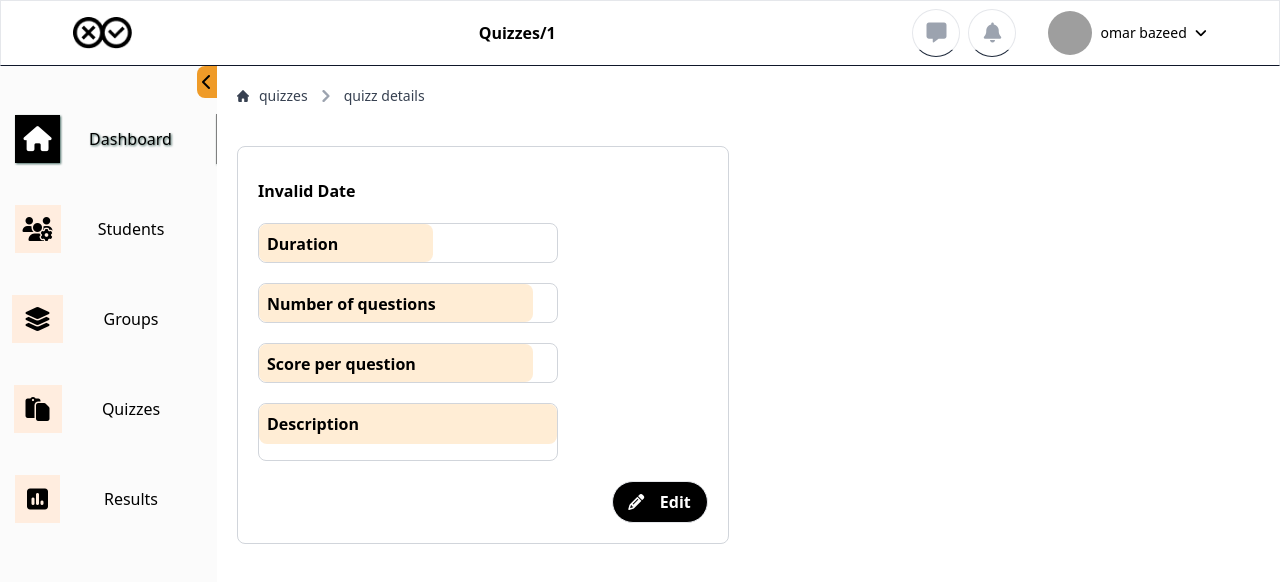
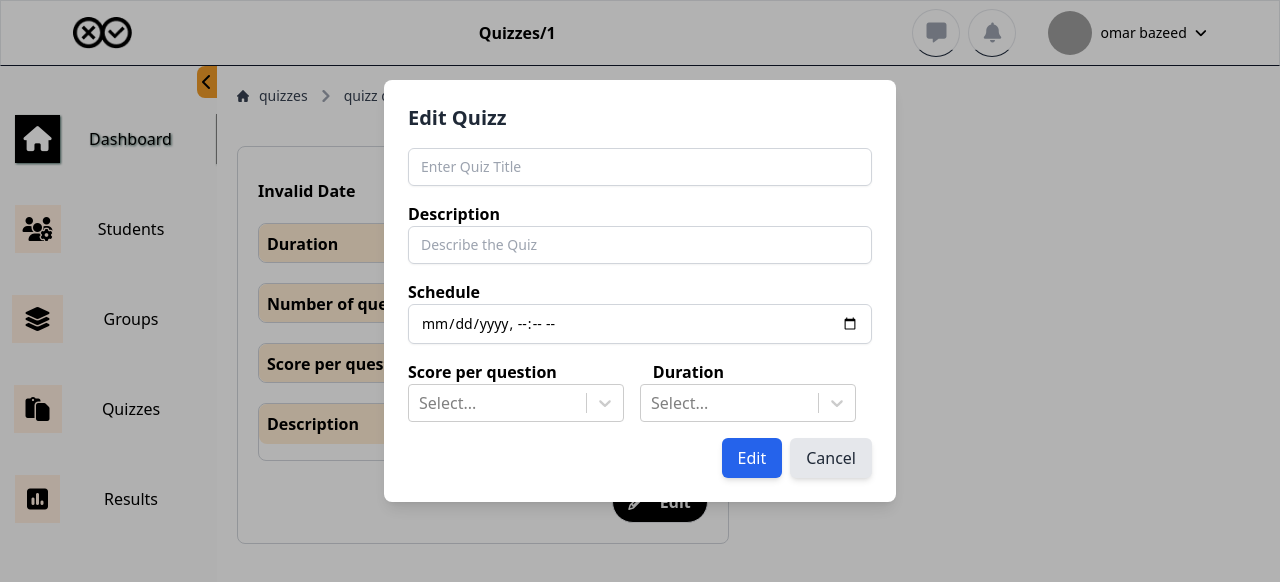
Before and after one commit to MahmoudJacobs/Quiz-App, a React (Vite) app: page /dashboard/quizzes/1 in a window 1280 px wide. Both pictures are taken after a click on the button "Edit". Shown: the top 582 px of the page. Built offline with nearby package versions, Linux system fonts and the light colour scheme; no server answers; grey boxes are pictures that could not be loaded.

Commit message:
quizz details done

```diff
--- a/src/Modules/AdminDashboard/Componenets/QuizzDetails/QuizzDetails.tsx
+++ b/src/Modules/AdminDashboard/Componenets/QuizzDetails/QuizzDetails.tsx
@@ -3,12 +3,84 @@ import { useParams } from 'react-router-dom';
 import axios from "axios";
 import { QuizzCreateInterface } from '../../../../InterFaces/InterFaces';
 import { Link, useNavigate } from "react-router-dom";
+import {
+  Dialog,
+  DialogBackdrop,
+  DialogPanel,
+  DialogTitle,
+} from "@headlessui/react";
+import Select from "react-select";
+import makeAnimated from "react-select/animated";
+import { useForm } from "react-hook-form";
+import { toast } from "react-toastify";
+
 
 
 export default function QuizzDetails() {
-  const navigate = useNavigate();
+  const animatedComponents = makeAnimated();
   const { id } = useParams<{ id: string }>();
   const [quizDetails, setQuizDetails] = useState({});
+  const [openEditModal, setOpenEditModal] = useState(false);
+  const [selectedDuration, setSelectedDuration] = useState([]);
+  const [selectedQuestions, setSelectedQuestions] = useState([]);
+  const [selectedScore, setSelectedScore] = useState([]);
+  const [selectedDifficulty, setSelectedDifficulty] = useState([]);
+
+
+  const handleClose = () => {
+    setOpenEditModal(false);
+  }
+
+  const onSubmit = async (data) => {
+    const formData = {
+      ...data,
+      title: data.title,
+      description: data.description,
+      questions_number: selectedQuestions.value,
+      difficulty: selectedDifficulty.value,
+      schadule: data.schadule,
+      duration: selectedDuration.value,
+      score_per_question: selectedScore.value,
+    };
+
+    if (openEditModal) {
+      await updateQuizz(formData);
+    }
+  };
+
+  const durations = [
+    {value: '10', label: '10'},
+    {value: '20', label: '20'},
+    {value: '30', label: '30'},
+    {value: '40', label: '40'},
+    {value: '50', label: '50'},
+    {value: '60', label: '60'},
+  ]
+  // const questions = [
+  //   {value: 1, label: 1},
+  //   {value: 5, label: 5},
+  //   {value: 10, label: 10},
+  //   {value: 15, label: 15},
+  //   {value: 20, label: 20},
+  //   {value: 25, label: 25},
+  // ]
+  const score = [
+    {value: '1', label: '1'},
+    {value: '2', label: '2'},
+    {value: '3', label: '3'},
+    {value: '4', label: '4'},
+    {value: '5', label: '5'}
+  ]
+  // const difficulty = [
+  //   {value: 'easy', label: 'easy'},
+  //   {value: 'medium', label: 'medium'},
+  //   {value: 'hard', label: 'hard'},
+  // ]
+  // const type = [
+  //   {value: 'FE', label: 'FE'},
+  //   {value: 'BE', label: 'BE'},
+  //   {value: 'DO', label: 'DO'},
+  // ]
 
 
   const token =
@@ -33,7 +105,35 @@ export default function QuizzDetails() {
     }
   }
 
+  const updateQuizz = async (formData: QuizzCreateInterface) => {
+    try {
+      const response = await axios.put(
+        `https://upskilling-egypt.com:3005/api/quiz/${id}`,
+        {
+          title: formData.title,
+          description: formData.description,
+          // questions_number: formData.questions_number,
+          // difficulty: formData.difficulty,
+          schadule: formData.schadule,
+          score_per_question: formData.score_per_question,
+          duration: formData.duration
+        },
+        {
+          headers: {
+            authorization: token
+          }
+        }
+      )
+      handleClose();
+      toast.success(response.data.message);
+      getQuizzDetails();
+    } catch (error) {
+      toast.error(error.response.data.message[0])
+    }
+  }
 
+
+  const { register, handleSubmit } = useForm();
 
   useEffect(() => {
     getQuizzDetails();
@@ -87,13 +187,167 @@ export default function QuizzDetails() {
             <p className="p-2 font-semibold ml-2">{quizDetails}</p>
           </div> */}
           <div className="flex justify-end font-bold">
-            <button className="flex p-2 border rounded-full bg-black items-center justify-around w-24 text-white">
+            <button onClick={() => {setOpenEditModal(true)}} className="flex p-2 border rounded-full bg-black items-center justify-around w-24 text-white">
               <i className="fa-solid fa-pencil"></i>
               <p>Edit</p>
             </button>
           </div>
         </div>
       </div>
+
+
+      <Dialog
+        className="fixed inset-0 z-50 overflow-y-auto"
+        open={openEditModal}
+        onClose={() => {
+          setOpenEditModal(false);
+        }}
+      >
+        <DialogBackdrop className="fixed inset-0 bg-black bg-opacity-30" />
+
+        <DialogPanel className="relative w-full max-w-md sm:max-w-lg m-auto mt-20 rounded-lg overflow-hidden bg-white shadow-lg">
+        <div className="p-4 sm:p-6">
+          <DialogTitle className="text-xl font-semibold text-gray-800">
+            Edit Quizz
+          </DialogTitle>
+            <form onSubmit={handleSubmit(onSubmit)} className="mt-4">
+              <div className="mb-4">
+                <input
+                  type="text"
+                  {...register("title")}
+                  defaultValue={quizDetails.title}
+                  className="block w-full px-3 py-2 border border-gray-300 rounded-md shadow-sm focus:outline-none focus:ring-indigo-500 focus:border-indigo-500 sm:text-sm"
+                  placeholder="Enter Quiz Title"
+                />
+              </div>
+
+
+              <label className="font-bold">Description</label>
+                  <div className="mb-4">
+                    <input
+                      type="text"
+                      {...register("description")}
+                      defaultValue={quizDetails.description}
+                      className="block w-full px-3 py-2 border border-gray-300 rounded-md shadow-sm focus:outline-none focus:ring-indigo-500 focus:border-indigo-500 sm:text-sm"
+                      placeholder="Describe the Quiz"
+                    />
+                    </div>
+
+
+              {/* <div className="flex justify-between font-bold">
+                <label className="ml-7">No. of questions</label>
+                <label className="mr-20">Difficulty</label>
+              </div> */}
+
+              {/* <div className="mb-4 flex w-full justify-between">
+
+                    <Select
+                      closeMenuOnSelect={true}
+                      components={animatedComponents}
+                      options={questions}
+                      value={selectedQuestions}
+                      onChange={(e) => setSelectedQuestions(e)}
+                      menuPortalTarget={document.body}
+                      className="container mr-4"
+                      styles={{
+                        menuPortal: (base) => ({
+                          ...base,
+                          zIndex: 9999,
+                        }),
+                      }}
+                    />
+                    <Select
+                      closeMenuOnSelect={true}
+                      components={animatedComponents}
+                      options={difficulty}
+                      value={selectedDifficulty}
+                      onChange={(e) => setSelectedDifficulty(e)}
+                      menuPortalTarget={document.body}
+                      className="container mr-4"
+                      styles={{
+                        menuPortal: (base) => ({
+                          ...base,
+                          zIndex: 9999,
+                        }),
+                      }}
+                    />
+                  </div> */}
+
+
+                  <label className="font-bold">Schedule</label>
+                  <div className="mb-4">
+                    <input
+                      type="datetime-local"
+                      {...register("schadule")}
+                      defaultValue={""}
+                      className="block w-full px-3 py-2 border border-gray-300 rounded-md shadow-sm focus:outline-none focus:ring-indigo-500 focus:border-indigo-500 sm:text-sm"
+                    />
+                  </div>
+
+
+              <div className="flex font-bold">
+                <label>Score per question</label>
+                <label className="ml-24">Duration</label>
+              </div>
+
+
+
+              <div className="mb-4 flex w-full justify-between">
+
+                    <Select
+                      closeMenuOnSelect={true}
+                      components={animatedComponents}
+                      options={score}
+                      value={selectedScore}
+                      onChange={(e) => setSelectedScore(e)}
+                      menuPortalTarget={document.body}
+                      className="container mr-4"
+                      styles={{
+                        menuPortal: (base) => ({
+                          ...base,
+                          zIndex: 9999,
+                        }),
+                      }}
+                    />
+                    <Select
+                      closeMenuOnSelect={true}
+                      components={animatedComponents}
+                      options={durations}
+                      value={selectedDuration}
+                      onChange={(e) => setSelectedDuration(e)}
+                      menuPortalTarget={document.body}
+                      className="container mr-4"
+                      styles={{
+                        menuPortal: (base) => ({
+                          ...base,
+                          zIndex: 9999,
+                        }),
+                      }}
+                    />
+                  </div>
+
+
+                  <div className="flex justify-end">
+                    <button
+                      type="submit"
+                      className="mr-2 px-4 py-2 bg-blue-600 text-white rounded-md shadow-md hover:bg-blue-700 focus:outline-none focus:ring-2 focus:ring-blue-500 focus:ring-opacity-50"
+                    >
+                      Edit
+                    </button>
+                    <button
+                      type="button"
+                      onClick={() => handleClose()}
+                      className="px-4 py-2 bg-gray-200 text-gray-800 rounded-md shadow-md hover:bg-gray-300 focus:outline-none focus:ring-2 focus:ring-gray-500 focus:ring-opacity-50"
+                    >
+                      Cancel
+                    </button>
+                  </div>
+            </form>
+
+        </div>
+        </DialogPanel>
+      </Dialog>
+
     </>
     )
 }
```
